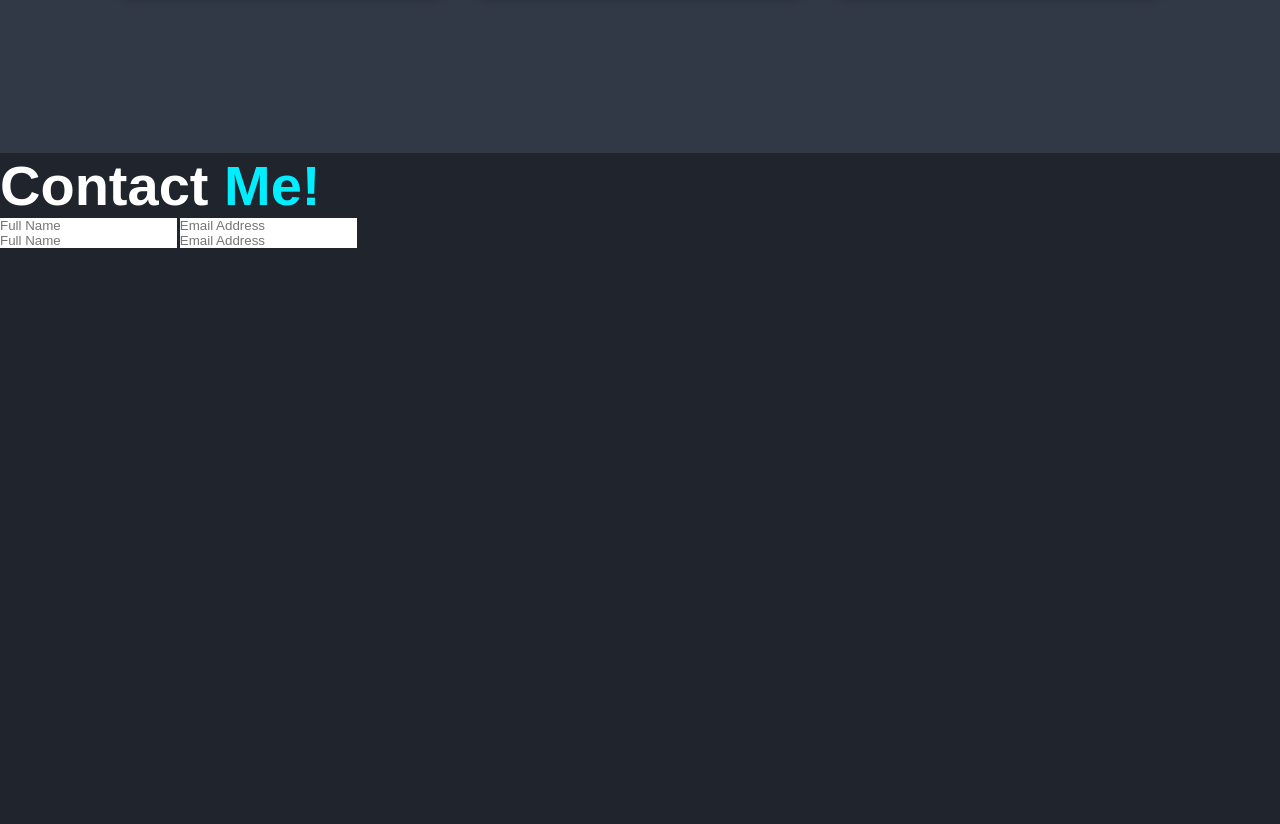
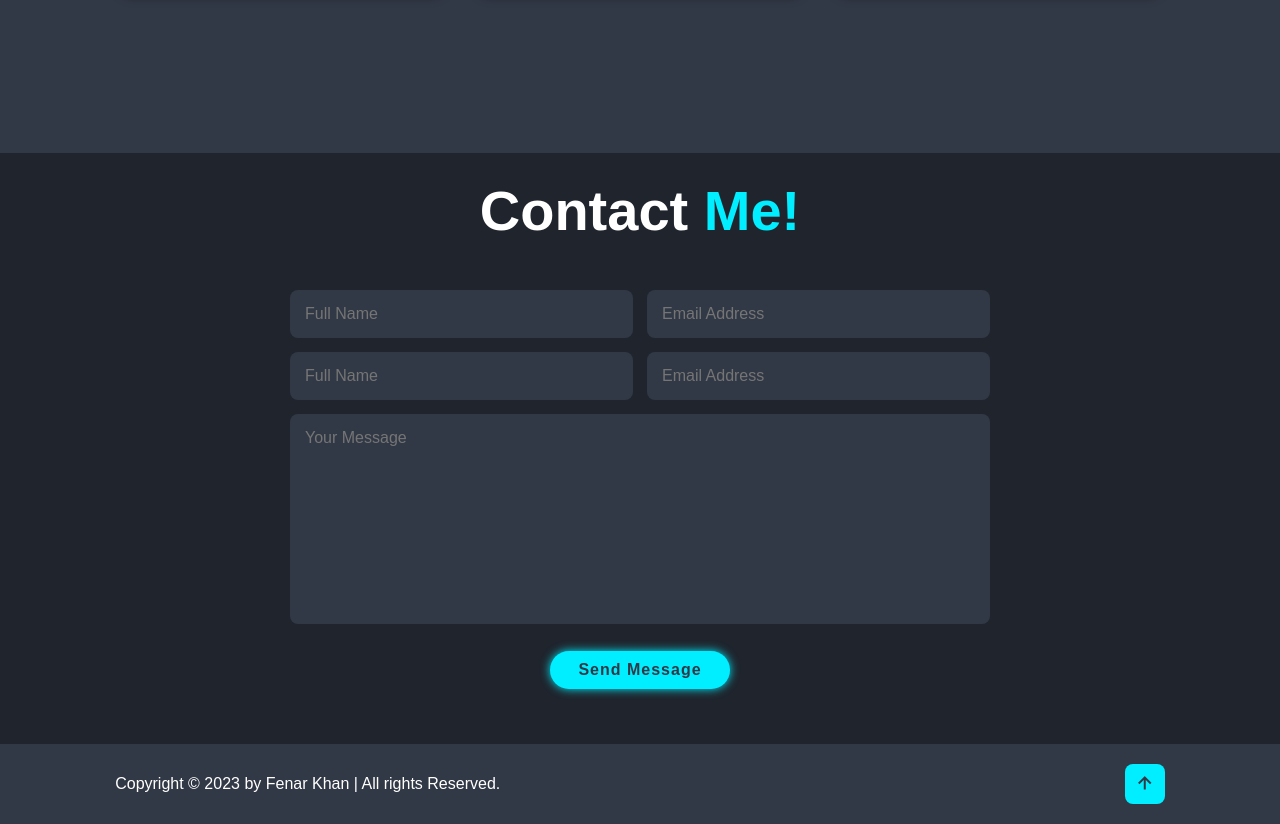
Before and after one commit to Fenar7/personal-site, a plain HTML site: page index.html in a window 1280 px wide. Shown: the part 3047-3871 px from the top of the page. Before the commit the page ends 3295 px from the top, so only its background shows below. Drawn offline with nearby package versions, Linux system fonts and the light colour scheme.

Commit message:
home desk completet

```diff
--- a/css/_main.scss
+++ b/css/_main.scss
@@ -155,6 +155,7 @@ span{
 
 .btn:hover{
     box-shadow: none;
+    transform: scale(1.06);
 }
 
 .about{
@@ -326,3 +327,85 @@ span{
         }
     }
 }
+
+
+.contact{
+    display: flex;
+    flex-direction: column;
+    align-items: center;
+    padding: 2.5rem 0rem;
+    h2{
+        margin-bottom: 3rem;
+    }
+
+    form{
+        max-width: 70rem;
+        margin: 1rem auto;
+        text-align: center;
+        margin-bottom: 3rem;
+
+        .input-box{
+            display: flex;
+            justify-content: space-between;
+            flex-wrap: wrap;
+        }
+    }
+}
+
+.contact form .input-box input,
+.contact form textarea{
+    width: 100%;
+    padding: 1.5rem;
+    font-size: 1.6rem;
+    color: $text-color;
+    background: $secondary-bg-color;
+    border-radius: .8rem;
+    margin: .7rem 0;
+    resize: none;
+}
+
+.contact form .input-box input{
+    width: 49%;
+}
+
+.contact form .btn{
+    margin-top: 2rem;
+    cursor: pointer;
+}
+
+
+footer{
+    display: flex;
+    justify-content: space-between;
+    align-items: center;
+    flex-wrap: wrap;
+    padding: 2rem 9%;
+    background: $secondary-bg-color;
+
+    .footer-text{
+        p{
+            font-size: 1.6rem;
+        }
+    }
+
+    .footer-icon-top{
+        a{
+            display: inline-flex;
+            justify-content: center;
+            align-items: center;
+            padding: .8rem;
+            background: $main-color;
+            border-radius: .8rem;
+            transition: all .3s ease-out;
+
+            i{
+                font-size: 2.4rem;
+                color: $secondary-bg-color;
+            }
+        }
+
+        a:hover{
+            box-shadow: 0 0 1rem $main-color;
+        }
+    }
+}
--- a/index.html
+++ b/index.html
@@ -162,8 +162,24 @@
             <div class="input-box">
                 <input type="text" placeholder="Full Name">
                 <input type="email" placeholder="Email Address">
+
+                <textarea name="" id="" cols="30" rows="10" placeholder="Your Message"></textarea>
             </div>
+            <input type="submit" value="Send Message" class="btn">
         </form>
     </div>
+
+    <footer class="footer">
+        <div class="footer-text">
+            <p>Copyright &copy; 2023 by Fenar Khan | All rights Reserved.</p>
+        </div>
+
+        <div class="footer-icon-top">
+            <a href="#home"><i class="bx bx-up-arrow-alt"></i></a>
+        </div>
+    </footer>
+
+
+
 </body>
 </html>
```
Also changed, not shown: css/style.css, 1 other file.
